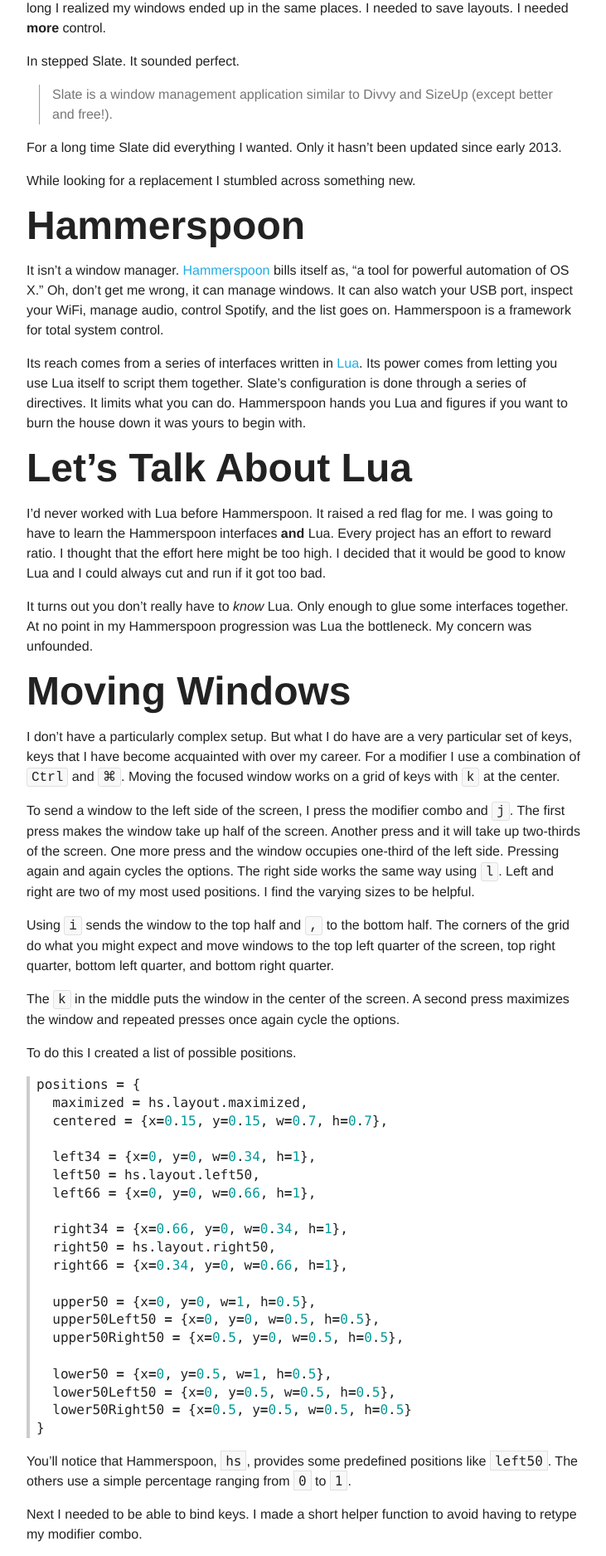
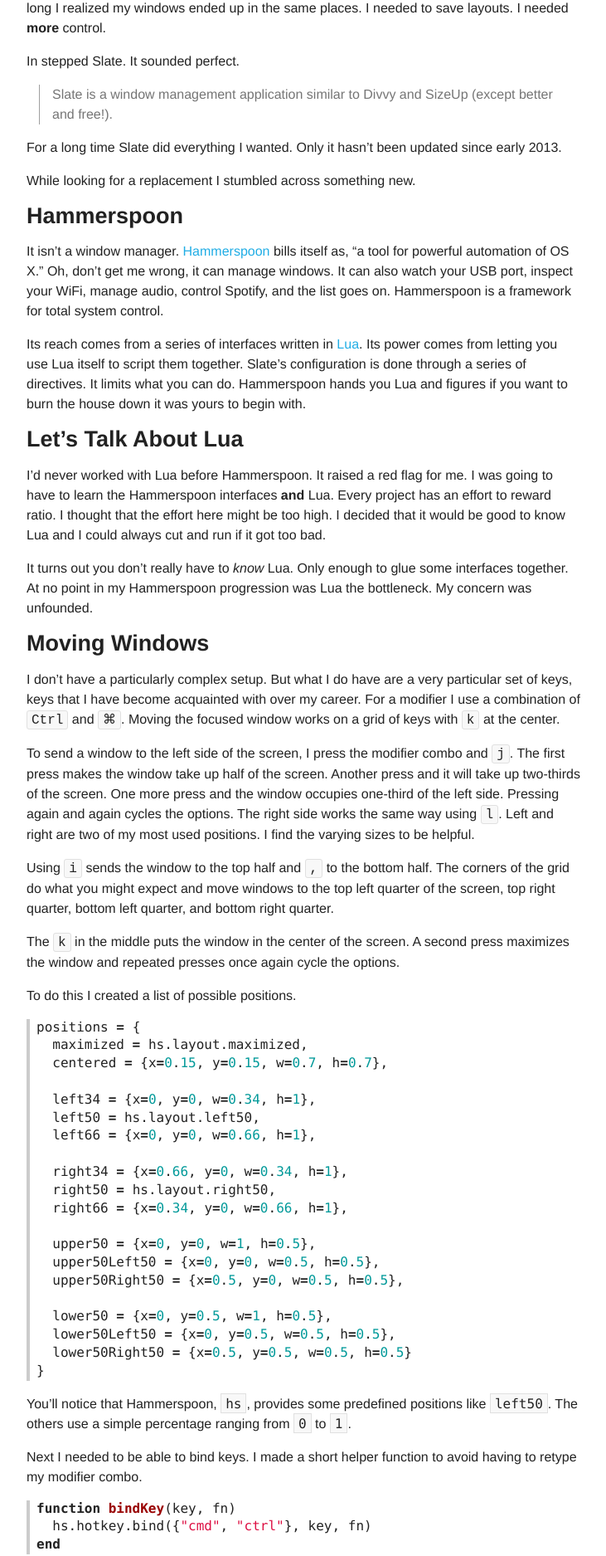
Before and after one commit to AaronLasseigne/aaronlasseigne.github.com, a Jekyll site: the page built from _posts/2016-02-16-switching-from-slate-to-hammerspoon.md, in a window 1280 px wide. Shown: the part 412-2287 px from the top of the page at 83% size, without its empty margins (273-1004 px from the left). Built offline with Jekyll 4.4.1, drawn with Linux system fonts in a browser that asks for light colours.

Commit message:
fix section header size

```diff
--- a/_posts/2016-02-16-switching-from-slate-to-hammerspoon.md
+++ b/_posts/2016-02-16-switching-from-slate-to-hammerspoon.md
@@ -25,7 +25,7 @@
 
 <!--more-->
 
-## Hammerspoon
+### Hammerspoon
 
 It isn't a window manager.
 [Hammerspoon] bills itself as, "a tool for powerful automation of OS X."
@@ -39,7 +39,7 @@
 It limits what you can do.
 Hammerspoon hands you Lua and figures if you want to burn the house down it was yours to begin with.
 
-## Let's Talk About Lua
+### Let's Talk About Lua
 
 I'd never worked with Lua before Hammerspoon.
 It raised a red flag for me.
@@ -53,7 +53,7 @@
 At no point in my Hammerspoon progression was Lua the bottleneck.
 My concern was unfounded.
 
-## Moving Windows
+### Moving Windows
 
 I don't have a particularly complex setup.
 But what I do have are a very particular set of keys, keys that I have become acquainted with over my career.
@@ -175,7 +175,7 @@
 I started with it but decided to pivot and roll my own.
 It wasn't significantly harder and it let me reuse the positioning in my layouts.
 
-## Layouts
+### Layouts
 
 Hammerspoon has built in support for layouts.
 
@@ -206,7 +206,7 @@
 
 Eventually I hope to switch to using Alfred directly.
 
-## Future Work
+### Future Work
 
 You can see everything I've done so far in my [current config].
 I'm sure there's room for improvement but it's a good start.
```
